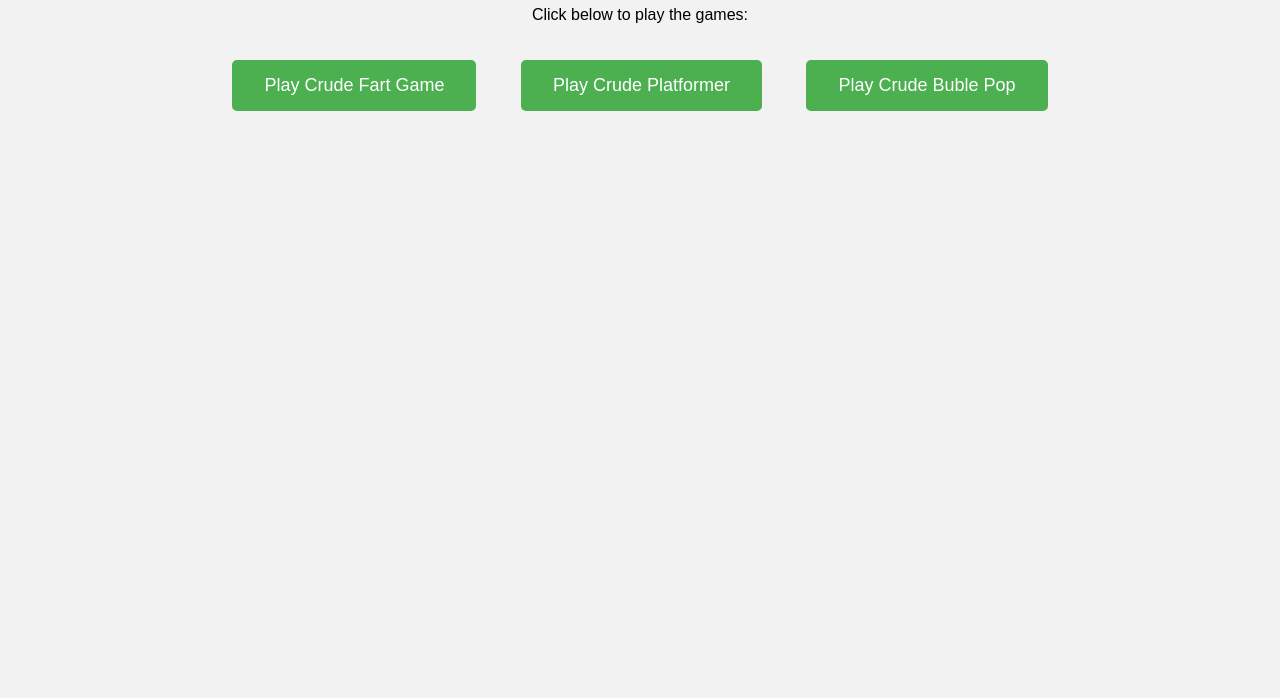
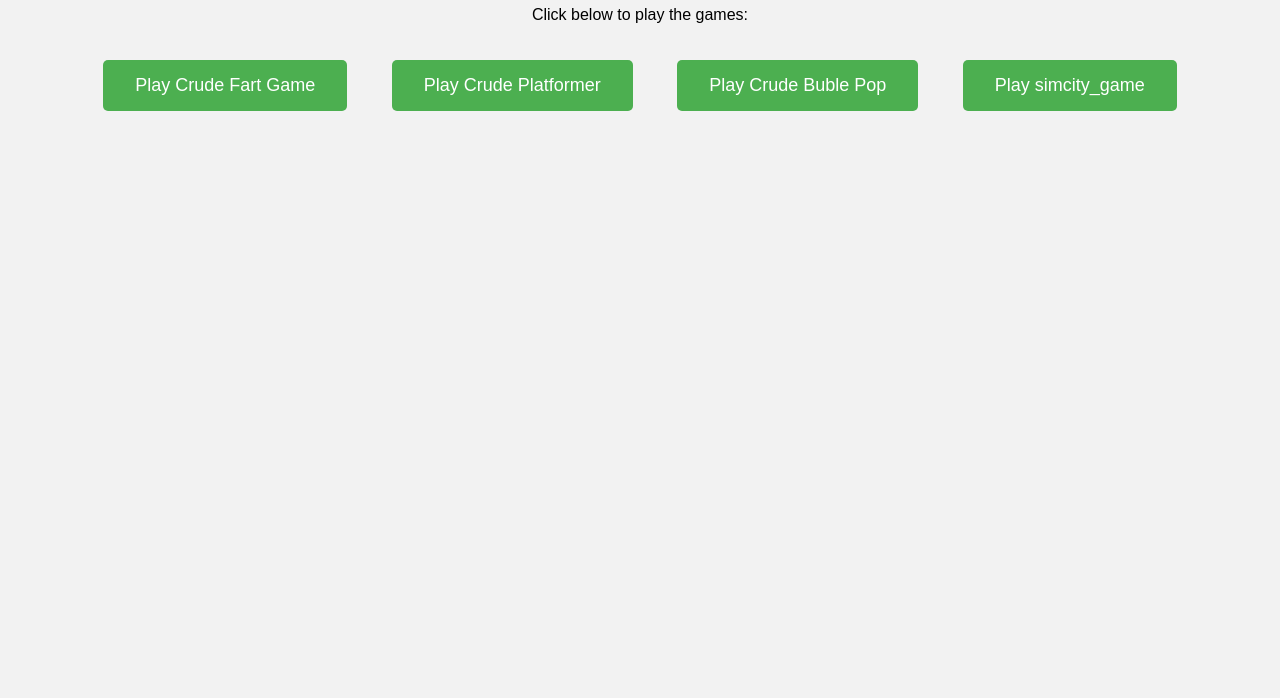
Before and after one commit to bigboy406/Big, a plain HTML site: page index.html in a window 1280 px wide. Shown: the part 102-800 px from the top of the page. Drawn offline with Linux system fonts and the light colour scheme.

Commit message:
Update index.html

```diff
--- a/index.html
+++ b/index.html
@@ -44,5 +44,6 @@
     <a href="crude_fart_game.html" class="button">Play Crude Fart Game</a>
     <a href="crude_platformer.html" class="button">Play Crude Platformer</a>
     <a href="bubble_pop_game.html" class="button">Play Crude Buble Pop</a>
+    <a href="simcity_game.html" class="button">Play simcity_game</a>
 </body>
 </html>
```
